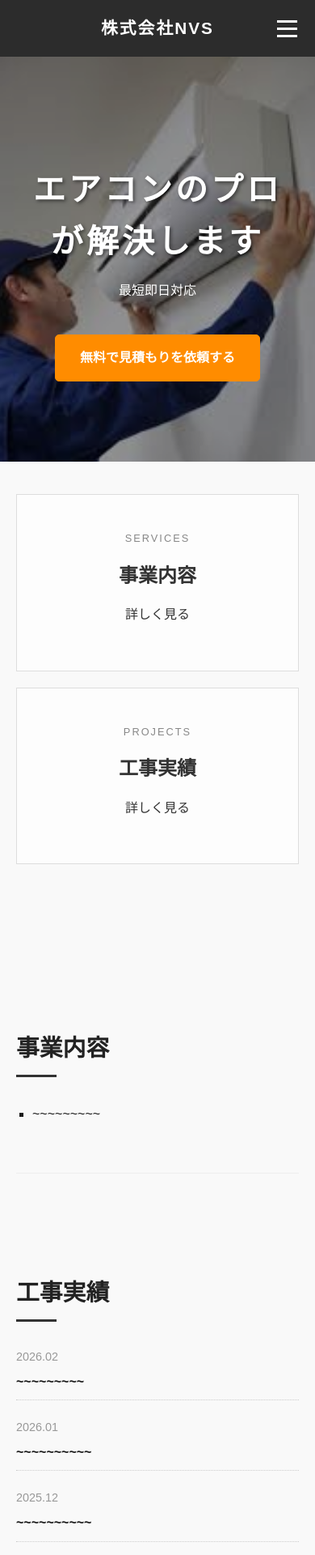
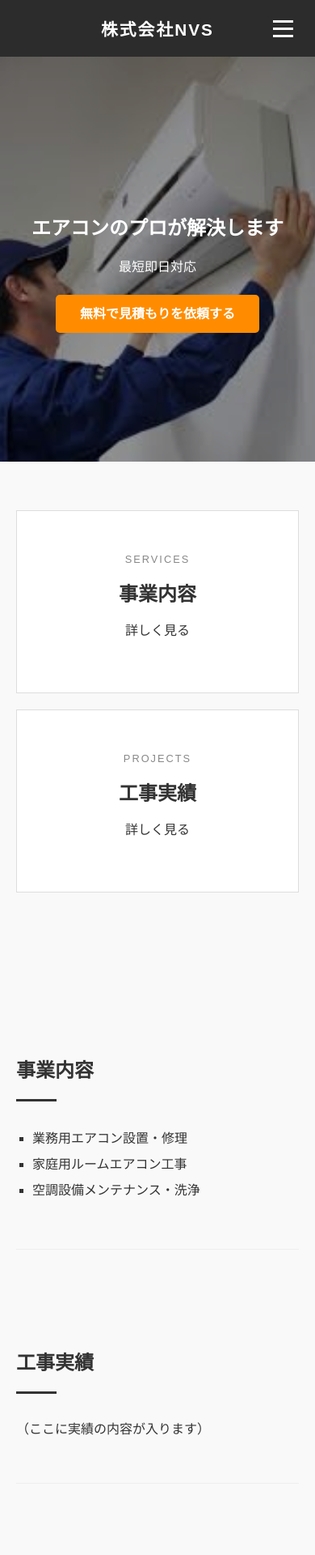
Before and after one commit to chihatanEX/NVS, a plain HTML site: page index.html in a window 390 px wide. Shown: the top 1920 px of the page at 81% size. After the commit the page ends 1892 px from the top, so only its background shows below. Drawn offline with Linux system fonts and the light colour scheme.

Commit message:
Add files via upload

```diff
--- a/index.html
+++ b/index.html
@@ -3,79 +3,101 @@
 <head>
     <meta charset="UTF-8">
     <meta name="viewport" content="width=device-width, initial-scale=1.0">
-    <link rel="stylesheet" href="style.css">
     <title>株式会社NVS | エアコンのプロ</title>
     <style>
-        body { font-family: sans-serif; margin: 0; padding-top: 70px; }
+        /* --- 基本設定 --- */
+        html { scroll-behavior: smooth; }
+        body { font-family: sans-serif; margin: 0; padding-top: 70px; background-color: #f9f9f9; color: #333; }
 
-        /* --- ヘッダー --- */
+        /* --- ヘッダー（ロゴを中央、アイコンを右に固定） --- */
         header {
             background: #2c2c2c;
             color: white;
             position: fixed;
-            top: 0;
-            width: 100%;
-            height: 70px;
+            top: 0; width: 100%; height: 70px;
             z-index: 1000;
+            display: flex; align-items: center; justify-content: center; /* ロゴを真ん中に */
+        }
+        .logo { font-size: 1.3rem; font-weight: bold; letter-spacing: 2px; }
+
+        /* --- ハンバーガーメニューの仕組み --- */
+        #menu-check { display: none; }
+
+        /* メニューアイコンを確実に右側に配置し、クリック可能にする */
+        .menu-icon {
+            position: absolute;
+            right: 20px;
+            top: 50%;
+            transform: translateY(-50%);
+            width: 40px;
+            height: 40px;
+            cursor: pointer;
+            z-index: 1200; /* 最前面に */
             display: flex;
+            flex-direction: column;
+            justify-content: center;
             align-items: center;
-            justify-content: center;
         }
-        .logo { font-size: 1.3rem; font-weight: bold; }
+        .menu-icon span { display: block; width: 25px; height: 3px; background-color: white; margin: 3px 0; transition: 0.3s; }
 
-        /* --- メインビジュアル --- */
-        .hero {
-            position: relative;
-            width: 100%;
-            height: 500px;
-            background: url('Untitled.jpg') no-repeat center center / cover;
-            display: flex;
-            align-items: center;
-            justify-content: center;
+        /* メニュー本体 */
+        .nav-menu {
+            position: fixed; top: 0; right: -100%;
+            width: 250px; height: 100vh;
+            background: #2c2c2c; padding-top: 80px;
+            list-style: none; margin: 0; transition: 0.5s;
+            z-index: 1100;
+        }
+        .nav-menu li a {
+            display: block;
+            padding: 20px;
             color: white;
-            text-align: center;
-        }
-        .hero::before {
-            content: "";
-            position: absolute;
-            top: 0; left: 0; width: 100%; height: 100%;
-            background: rgba(0, 0, 0, 0.4);
-        }
-        .hero-content { position: relative; z-index: 1; padding: 0 20px; }
-        .hero-content h2 { font-size: 2.5rem; margin-bottom: 10px; text-shadow: 2px 2px 4px rgba(0,0,0,0.5); }
-
-        .btn-main {
-            background: #ff8c00;
-            color: white;
-            padding: 15px 30px;
             text-decoration: none;
-            border-radius: 5px;
-            font-weight: bold;
+            border-bottom: 1px solid rgba(255,255,255,0.1);
+            transition: all 0.3s ease;
         }
 
-        /* --- ハンバーガーメニュー --- */
-        #menu-check { display: none; }
-        .menu-icon { position: absolute; right: 15px; top: 15px; width: 40px; height: 40px; cursor: pointer; z-index: 1100; display: flex; flex-direction: column; justify-content: center; align-items: center; }
-        .menu-icon span { display: block; width: 25px; height: 3px; background-color: white; margin: 3px 0; transition: 0.3s; }
+        /* 【追加】メニューホバー時の色変化 */
+        .nav-menu li a:hover {
+            background-color: #ff8c00;
+            color: #fff;
+            padding-left: 30px;
+        }
 
-        .nav-menu {
-            position: fixed;
-            top: 0;
-            right: -100%;
-            width: 250px;
-            height: 100vh;
-            background: #2c2c2c; /* ヘッダーと合わせると統一感が出ます */
-            padding-top: 80px;
-            list-style: none;
-            margin: 0;
-            transition: 0.5s;
-        }
-        .nav-menu li a { display: block; padding: 20px; color: white; text-decoration: none; border-bottom: 1px solid rgba(255,255,255,0.1); }
-
+        /* チェックが入ったらメニューを出す */
         #menu-check:checked ~ .nav-menu { right: 0; }
         #menu-check:checked ~ .menu-icon span:nth-child(1) { transform: translateY(9px) rotate(45deg); }
         #menu-check:checked ~ .menu-icon span:nth-child(2) { opacity: 0; }
         #menu-check:checked ~ .menu-icon span:nth-child(3) { transform: translateY(-9px) rotate(-45deg); }
+
+        /* --- コンテンツエリア（カードなど） --- */
+        .container { max-width: 1000px; margin: auto; padding: 60px 20px; }
+        .card-grid { display: grid; grid-template-columns: 1fr 1fr; gap: 20px; margin-bottom: 80px; }
+        @media (max-width: 768px) { .card-grid { grid-template-columns: 1fr; } }
+
+        .nav-card {
+            position: relative; display: block; padding: 50px 20px;
+            text-align: center; background: #fff; color: #333;
+            text-decoration: none; border: 1px solid #ddd;
+            transition: all 0.4s ease; overflow: hidden; filter: grayscale(100%);
+        }
+        .nav-card::after {
+            content: ""; position: absolute; bottom: 0; left: 0; width: 100%; height: 4px;
+            background: #000; transform: scaleX(0); transform-origin: center; transition: transform 0.4s ease;
+        }
+        .nav-card:hover { background: #333; color: #fff; filter: grayscale(0%); transform: translateY(-5px); }
+        .nav-card:hover::after { transform: scaleX(1); }
+        .nav-card .icon { font-size: 0.8rem; letter-spacing: 2px; color: #888; transition: 0.4s; }
+        .nav-card h3 { margin: 15px 0; font-size: 1.5rem; }
+
+        .hero { position: relative; width: 100%; height: 500px; background: url('Untitled.jpg') no-repeat center center / cover; display: flex; align-items: center; justify-content: center; color: white; text-align: center; }
+        .hero::before { content: ""; position: absolute; top: 0; left: 0; width: 100%; height: 100%; background: rgba(0, 0, 0, 0.4); }
+        .hero-content { position: relative; z-index: 1; }
+        .btn-main { background: #ff8c00; color: white; padding: 15px 30px; text-decoration: none; border-radius: 5px; font-weight: bold; }
+
+        .content-box { padding: 100px 0 40px; border-bottom: 1px solid #eee; }
+        .line { width: 50px; height: 3px; background: #333; margin-bottom: 30px; }
+        ul { list-style: square; padding-left: 20px; line-height: 2; }
     </style>
 </head>
 <body>
@@ -87,10 +109,11 @@
         <span></span><span></span><span></span>
     </label>
     <ul class="nav-menu">
-        <li><a href="/">ホーム</a></li>
-        <li><a href="/service/">サービス内容</a></li>
-        <li><a href="/price/">料金表</a></li>
-        <li><a href="/contact/">お問い合わせ</a></li>
+        <li><a href="index.html">ホーム</a></li>
+        <li><a href="service/">サービス内容</a></li>
+        <li><a href="price/">料金表</a></li>
+        <li><a href="recruit/index.html/">採用情報</a></li>
+        <li><a href="contact/">お問い合わせ</a></li>
     </ul>
 </header>
 
@@ -99,7 +122,7 @@
         <h2>エアコンのプロが解決します</h2>
         <p>最短即日対応</p>
         <br>
-        <a href="/contact/" class="btn-main">無料で見積もりを依頼する</a>
+        <a href="contact/" class="btn-main">無料で見積もりを依頼する</a>
     </div>
 </section>
 
@@ -121,134 +144,18 @@
         <h2>事業内容</h2>
         <div class="line"></div>
         <ul>
-            <li>~~~~~~~~~</li>
+            <li>業務用エアコン設置・修理</li>
+            <li>家庭用ルームエアコン工事</li>
+            <li>空調設備メンテナンス・洗浄</li>
         </ul>
     </div>
 
     <div id="projects" class="content-box">
         <h2>工事実績</h2>
         <div class="line"></div>
-        <div class="project-item">
-            <span class="date">2026.02</span>
-            <p>~~~~~~~~~</p>
-        </div>
-        <div class="project-item">
-            <span class="date">2026.01</span>
-            <p>~~~~~~~~~~</p>
-        </div>
-        <div class="project-item">
-            <span class="date">2025.12</span>
-            <p>~~~~~~~~~~</p>
-        </div>
+        <p>（ここに実績の内容が入ります）</p>
     </div>
 </main>
 
-<style>
-    /* 全体設定 */
-    html { scroll-behavior: smooth; } /* スムーズにスクロールさせる */
-    .container { max-width: 1000px; margin: auto; padding: 60px 20px; }
-
-    /* --- 二つ並びのグリッド設定 --- */
-    .card-grid {
-        display: grid;
-        grid-template-columns: 1fr 1fr; /* PCでは二等分 */
-        gap: 20px;
-        margin-bottom: 80px;
-    }
-
-    /* スマホ（768px以下）では縦並び */
-    @media (max-width: 768px) {
-        .card-grid { grid-template-columns: 1fr; }
-    }
-
-    /* --- グレースケール・カードデザイン --- */
-    .nav-card {
-        display: block;
-        padding: 40px 20px;
-        text-align: center;
-        background: #fdfdfd;
-        color: #333;
-        text-decoration: none;
-        border: 1px solid #ddd;
-        transition: all 0.3s ease;
-        filter: grayscale(100%); /* グレースケール */
-    }
-
-    .nav-card:hover {
-        background: #333;
-        color: #fff;
-        filter: grayscale(0%); /* ホバー時のみ色を出す、またはそのままシックに */
-        transform: translateY(-5px);
-    }
-
-    .nav-card .icon { font-size: 0.8rem; letter-spacing: 2px; color: #888; }
-    .nav-card h3 { margin: 15px 0; font-size: 1.5rem; }
-
-    /* --- コンテンツ詳細部分 --- */
-    .content-box {
-        padding: 100px 0 40px; /* ジャンプした時にヘッダーに隠れないよう余白 */
-        border-bottom: 1px solid #eee;
-        text-align: left;
-    }
-
-    .content-box h2 { font-size: 1.8rem; color: #222; margin-bottom: 10px; }
-    .line { width: 50px; height: 3px; background: #333; margin-bottom: 30px; }
-
-    ul { list-style: square; padding-left: 20px; line-height: 2; }
-
-    .project-item {
-        margin-bottom: 20px;
-        padding-bottom: 10px;
-        border-bottom: 1px dotted #ccc;
-    }
-    .project-item .date { font-size: 0.9rem; color: #999; }
-    .project-item p { margin: 5px 0 0; font-weight: bold; }
-</style>
-
-<style>
-    /* アコーディオンのスタイル */
-    .container { padding: 40px 20px; max-width: 800px; margin: auto; }
-
-    .info-section {
-        margin-bottom: 15px;
-        border: 1px solid #ddd;
-        border-radius: 8px;
-        overflow: hidden;
-        background: #fff;
-    }
-
-    summary {
-        list-style: none; /* デフォルトの三角を消す */
-        cursor: pointer;
-        padding: 20px;
-        background: #f8f8f8;
-        transition: background 0.3s;
-    }
-    summary:hover { background: #eee; }
-    summary::-webkit-details-marker { display: none; } /* Safari用 */
-
-    .summary-inner {
-        display: flex;
-        align-items: center;
-        justify-content: space-between;
-    }
-
-    .summary-inner h3 { margin: 0; font-size: 1.1rem; flex-grow: 1; margin-left: 10px; }
-
-    .details-content {
-        padding: 20px;
-        border-top: 1px solid #ddd;
-        text-align: left;
-        line-height: 1.8;
-    }
-
-    .record { margin-bottom: 15px; border-left: 3px solid #ff8c00; padding-left: 10px; }
-    .date { font-size: 0.8rem; color: #777; margin: 0; }
-
-    /* 開いている時の矢印の向きを変える（CSSだけで可能） */
-    details[open] .arrow { transform: rotate(180deg); }
-    .arrow { transition: 0.3s; }
-</style>
-
 </body>
 </html>
```
Also changed, not shown: style.css (+38 -0 lines).
